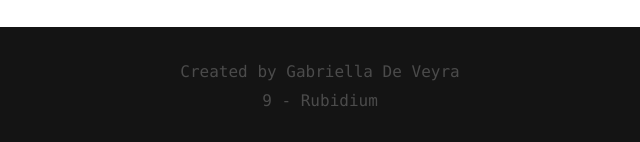
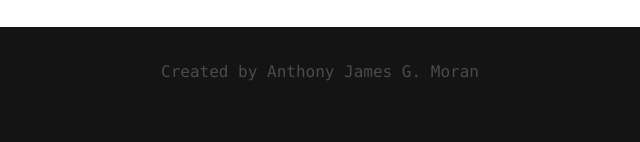
Before and after one commit to doppio-320/doppio-320.github.io, a plain HTML site: page games/ordle/instructionspage/menu.html in a window 1280 px wide. Shown: the part 1414-1556 px from the top of the page, 320-960 px from the left. After the commit the page ends 1530 px from the top, so only its background shows below. Drawn offline with Linux system fonts and the light colour scheme.

Commit message:
Updated Ordle menu
Replaced author with real author

```diff
--- a/games/ordle/instructionspage/menu.html
+++ b/games/ordle/instructionspage/menu.html
@@ -65,8 +65,7 @@
         </div>
 
         <div class="subsect">
-            <p class="footerData">Created by Gabriella De Veyra</p>
-            <p class="footerData">9 - Rubidium</p>
+            <p class="footerData">Created by Anthony James G. Moran</p>
         </div>
     </body>
 
```
